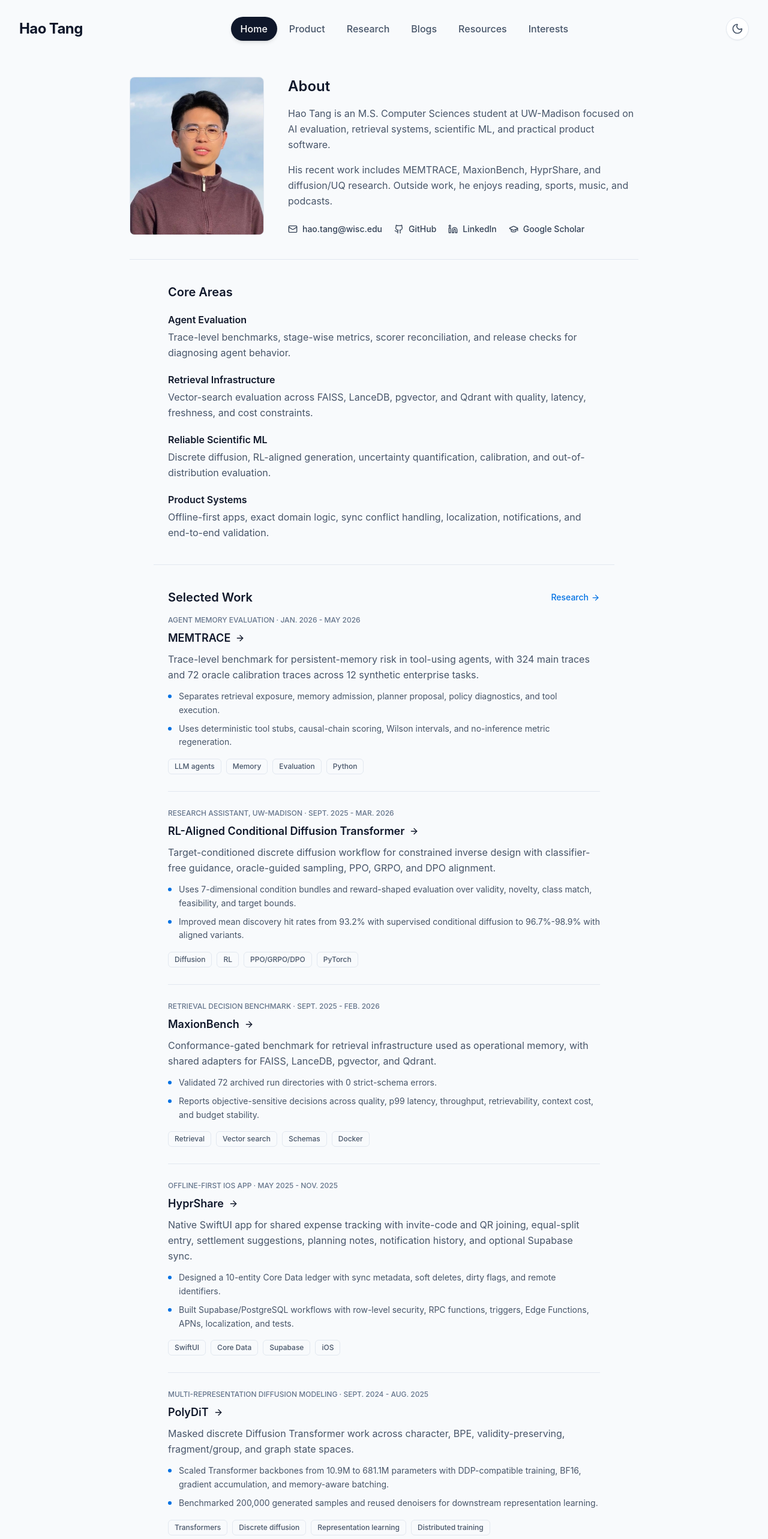
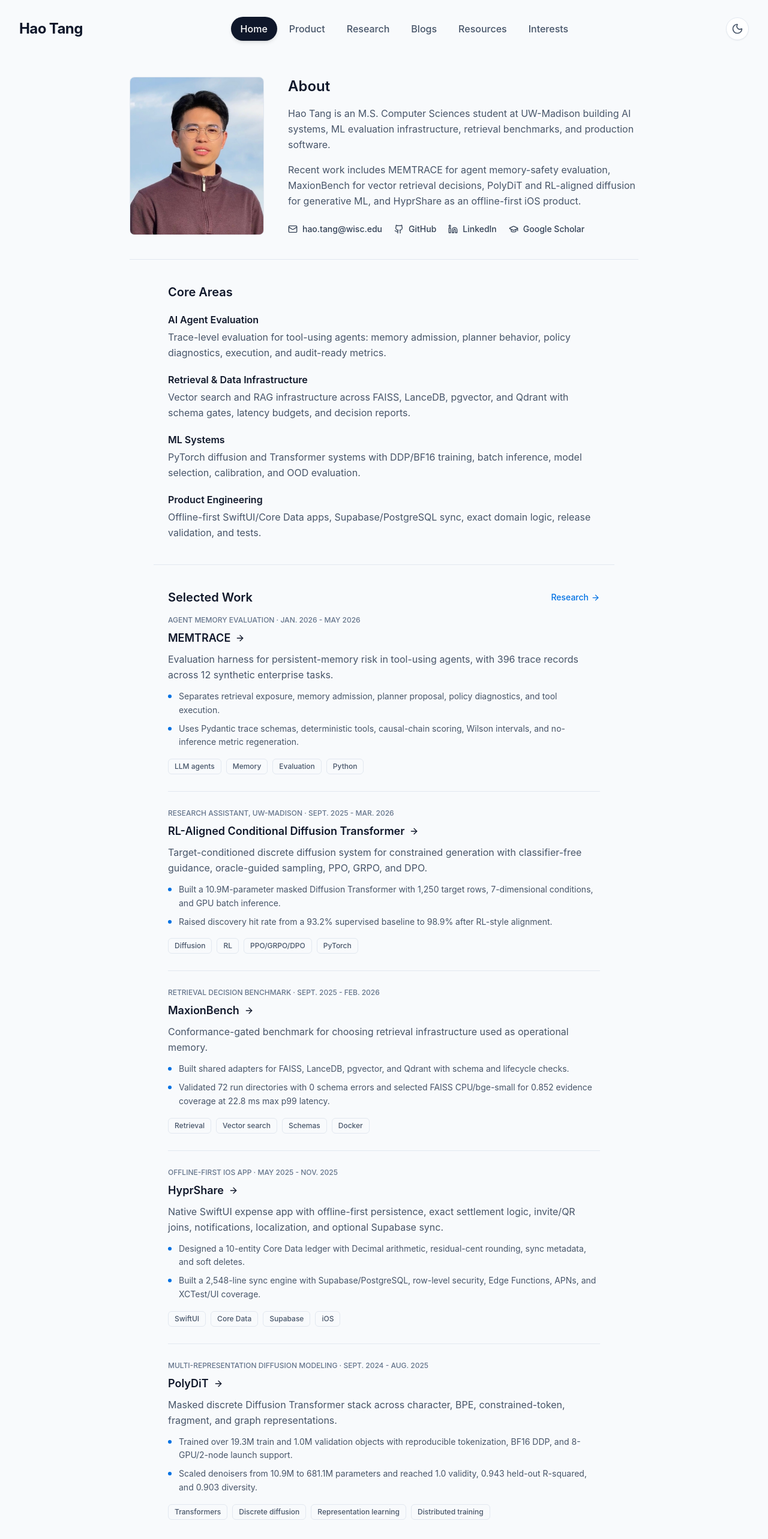
Before and after one commit to htang7415/Hao_Tang_Personal_website, a React (Vite) app: page /products in a window 1280 px wide. Shown: the top 2566 px of the page at 60% size. Built offline with nearby package versions, Linux system fonts and the light colour scheme.

Commit message:
contents

```diff
--- a/data/products.ts
+++ b/data/products.ts
@@ -4,12 +4,12 @@ export const products: Product[] = [
   {
     id: 'hyprshare',
     name: 'HyprShare',
-    subtitle: 'Native iOS Expense Sharing',
+    subtitle: 'Offline-First iOS Expense System',
     description:
-      'A SwiftUI app for group expense tracking, QR/code joins, equal-split expense entry, settlement suggestions, notification history, Core Data persistence, and optional Supabase sync.',
-    role: 'Founder & Full-stack iOS Developer',
+      'A SwiftUI app with offline-first Core Data, exact split and settlement logic, invite/QR joins, notification history, localization, and optional Supabase/PostgreSQL sync.',
+    role: 'Founder & iOS/Backend Engineer',
     year: 'May 2025 - Nov. 2025',
-    tags: ['iOS', 'SwiftUI', 'Supabase', 'Product'],
+    tags: ['SwiftUI', 'Core Data', 'Supabase', 'PostgreSQL', 'iOS'],
     url: 'https://hyprshare.vercel.app/',
     featured: true,
   },
--- a/data/profile.ts
+++ b/data/profile.ts
@@ -2,7 +2,7 @@ import { Profile } from '../types';
 
 export const profile: Profile = {
   name: "Hao Tang",
-  tagline: "",
+  tagline: "AI systems, ML evaluation, and product software",
   email: "hao.tang@wisc.edu",
   // To replace the image:
   // 1. Add your image file to your project's public folder (e.g., 'me.jpg')
@@ -15,8 +15,8 @@ export const profile: Profile = {
   },
   about: {
     paragraphs: [
-      "Hao Tang is an M.S. Computer Sciences student at UW-Madison focused on AI evaluation, retrieval systems, scientific ML, and practical product software.",
-      "His recent work includes MEMTRACE, MaxionBench, HyprShare, and diffusion/UQ research. Outside work, he enjoys reading, sports, music, and podcasts."
+      "Hao Tang is an M.S. Computer Sciences student at UW-Madison building AI systems, ML evaluation infrastructure, retrieval benchmarks, and production software.",
+      "Recent work includes MEMTRACE for agent memory-safety evaluation, MaxionBench for vector retrieval decisions, PolyDiT and RL-aligned diffusion for generative ML, and HyprShare as an offline-first iOS product."
     ]
   }
 };
--- a/data/research.ts
+++ b/data/research.ts
@@ -3,65 +3,65 @@ import { ResearchItem } from '../types';
 export const researchItems: ResearchItem[] = [
   {
     id: 'memtrace',
-    title: 'MEMTRACE: Memory-Safety Benchmark for Tool-Using Agents',
+    title: 'MEMTRACE: LLM-Agent Memory-Safety Evaluation Harness',
     typeOrVenue: 'Research software · Jan. 2026 - May 2026',
     summary:
-      'A Python/MLX benchmark for tracing delayed memory risk in tool-using agents from retrieval exposure through memory admission, planning, policy diagnostics, and tool execution.',
-    tags: ['LLM Agents', 'Memory', 'Evaluation', 'MLX'],
+      'A Python/MLX harness for tracing persistent-memory risk from retrieval exposure through memory admission, planning, policy diagnostics, and tool execution.',
+    tags: ['LLM Agents', 'Evaluation', 'Memory Safety', 'MLX'],
     featured: true,
     highlights: `
-- Produced a 324-trace audited pilot across three memory-system variants plus a 72-trace oracle-retrieved-memory calibration packet.
-- Implemented Pydantic trace schemas, deterministic tool stubs, causal-chain scoring, Wilson intervals, no-inference metric regeneration, and pytest-covered validation.
+- Produced 396 trace records across 12 synthetic enterprise tasks; permissive memory stored poisoned facts in 6/72 cases, while provenance-aware memory stored 0/72.
+- Built Pydantic trace schemas, deterministic tools, causal-chain scorers, Wilson intervals, no-inference metric regeneration, and pytest-covered validation gates.
 `
   },
   {
     id: 'rl-inverse-design',
-    title: 'RL-Guided Target-Conditioned Generative Modeling',
+    title: 'RL-Aligned Conditional Diffusion Transformer',
     typeOrVenue: 'Research Assistant, UW-Madison · Sept. 2025 - Mar. 2026',
     summary:
-      'A target-conditioned diffusion workflow with CFG, best-of-k guidance, reward design, PPO, GRPO, DPO, and RL-style alignment for constrained generation.',
-    tags: ['Post-Training', 'Reinforcement Learning', 'Diffusion'],
+      'A target-conditioned discrete diffusion system for constrained generation with classifier-free guidance, oracle-guided sampling, reward shaping, PPO, GRPO, and DPO.',
+    tags: ['Diffusion', 'Post-Training', 'Reinforcement Learning', 'PyTorch'],
     featured: true,
     highlights: `
-- Built condition bundles, classifier-free guidance, family-aware decode priors, and gates for validity, novelty, solubility, chi bounds, class match, and synthetic accessibility.
-- Compared S0-S4 methods across four target settings; supervised S2 reached 93.2% mean discovery hit rate and aligned S4 variants reached 96.7%-98.9%.
+- Built a 10.9M-parameter masked Diffusion Transformer with 1,250 target rows, 7-dimensional conditions, checkpointed GPU training, and batch inference.
+- Raised discovery hit rate from a 93.2% supervised baseline to 98.9% after RL-style alignment while tracking validity, novelty, feasibility, and target bounds.
 `
   },
   {
     id: 'maxionbench',
-    title: 'MaxionBench: Agent Memory Retrieval Benchmark',
+    title: 'MaxionBench: Vector Retrieval Benchmark for Agentic Memory',
     typeOrVenue: 'Research software · Sept. 2025 - Feb. 2026',
     summary:
-      'A reproducible Python benchmark for comparing vector retrieval engines as operational-memory candidates under explicit conformance, quality, latency, context-cost, and budget constraints.',
-    tags: ['Retrieval', 'Benchmarking', 'FAISS', 'Qdrant'],
+      'A reproducible benchmark for choosing retrieval engines under conformance, quality, latency, context-cost, and budget constraints.',
+    tags: ['Retrieval', 'Vector Search', 'FAISS', 'Qdrant'],
     featured: true,
     highlights: `
-- Built engine adapters and a shared contract for FAISS, LanceDB, pgvector, and Qdrant across lifecycle, CRUD, filtering, query, batch query, flush, compaction, and stats operations.
-- Validated 72 archived run directories with 0 strict-schema errors and reported objective-sensitive decisions instead of a single universal ranking.
+- Built shared adapters for FAISS, LanceDB, pgvector, and Qdrant across lifecycle, CRUD, filtering, batch query, flush, compaction, and stats operations.
+- Validated 72 archived run directories with 0 strict-schema errors and selected FAISS CPU/bge-small for 0.852 evidence coverage at 22.8 ms max p99 latency.
 `
   },
   {
     id: 'polydit',
-    title: 'PolyDiT: Multi-View Diffusion Transformer Pipelines',
+    title: 'PolyDiT: Scalable Multi-Representation Diffusion Transformers',
     typeOrVenue: 'Research Assistant, UW-Madison · Sept. 2024 - Aug. 2025',
     summary:
-      'A five-view Diffusion Transformer framework for generation, property prediction, inverse design, retrieval, OOD analysis, and reranking.',
-    tags: ['Diffusion Models', 'Transformers', 'Representation Learning'],
+      'A masked discrete Diffusion Transformer stack across character, BPE, constrained-token, fragment, and graph representations.',
+    tags: ['Diffusion Models', 'Transformers', 'Distributed Training'],
     links: {
       code: 'https://github.com/htang7415/PolyDiffusion'
     },
     featured: true,
     highlights: `
-- Built p-SMILES, BPE p-SMILES, SELFIES, Group SELFIES, and graph-token DiT pipelines with shared generation and evaluation workflows.
-- Benchmarked 20 model-size/view runs across 200,000 generated polymers and reached holdout-test R2 up to 0.919 across eight property-prediction tasks.
+- Built a PyTorch DiT training stack over 19.3M train and 1.0M validation objects with reproducible tokenization, BF16 DDP, and 8-GPU/2-node launch support.
+- Scaled denoisers from 10.9M to 681.1M parameters; evaluated 200K generated samples and reached 1.0 validity, 0.943 held-out R-squared, and 0.903 diversity.
 `
   },
   {
     id: 'uq-benchmark',
-    title: 'Uncertainty, Calibration, and OOD Reliability Benchmark',
+    title: 'Uncertainty-Aware ML Model Selection Benchmark',
     typeOrVenue: 'Nov. 2023 - Apr. 2024 · JCIM, 2025',
     summary:
-      'A systematic benchmark of uncertainty methods for property prediction under in-distribution, OOD, high-Tg, and class-specific evaluation settings.',
+      'A model-selection benchmark for uncertainty-aware property prediction under in-distribution, OOD, high-Tg, and family-specific settings.',
     tags: ['Uncertainty Quantification', 'Bayesian ML', 'Calibration'],
     links: {
       pdf: 'https://pubs.acs.org/doi/full/10.1021/acs.jcim.5c00550',
@@ -69,8 +69,8 @@ export const researchItems: ResearchItem[] = [
     },
     featured: true,
     highlights: `
-- Benchmarked nine UQ methods across Tg, Eg, Tm, and Td using 5-fold cross-validation, Optuna tuning, R2, Spearman correlation, and calibration area.
-- Evaluated 240 experimental OOD Tg samples, 566 MD-derived OOD Tg samples, 442 high-Tg candidates, and nine structural classes.
+- Benchmarked nine UQ methods on 15,334 samples across Tg, Eg, Tm, and Td with Optuna tuning, R-squared, Spearman correlation, and calibration metrics.
+- Evaluated 240 experimental OOD Tg samples, 566 MD-derived OOD Tg samples, 442 high-Tg candidates, and nine structural families to guide model choice.
 `
   },
   {
@@ -86,7 +86,7 @@ export const researchItems: ResearchItem[] = [
     featured: true,
     highlights: `
 - Modeled thickness, material-property, and fiber-angle uncertainty as spatial random fields using Karhunen-Loeve expansion and isogeometric Galerkin projection.
-- Validated probabilistic buckling and reliability estimates against SFEM and MCS, with tested response errors below 1.5% and probability-of-failure errors below 5%.
+- Validated probabilistic buckling against SFEM and 10,000-sample MCS, reducing tested response error below 1.5% and runtime from 515 s to 11 s.
 `
   }
 ];
--- a/index.html
+++ b/index.html
@@ -5,7 +5,7 @@
     <meta name="viewport" content="width=device-width, initial-scale=1.0" />
     <meta
       name="description"
-      content="Hao Tang's personal website with research, projects, products, and writing."
+      content="Hao Tang's personal website for AI systems, ML evaluation, retrieval infrastructure, and product software."
     />
     <meta name="theme-color" content="#f8fafc" media="(prefers-color-scheme: light)" />
     <meta name="theme-color" content="#020617" media="(prefers-color-scheme: dark)" />
--- a/metadata.json
+++ b/metadata.json
@@ -1,5 +1,5 @@
 {
   "name": "Hao Tang Portfolio",
-  "description": "Personal website for Hao Tang, a software engineer and AI researcher.",
+  "description": "Personal website for Hao Tang, focused on AI systems, ML evaluation, retrieval infrastructure, and product software.",
   "requestFramePermissions": []
 }
--- a/pages/Home.tsx
+++ b/pages/Home.tsx
@@ -4,20 +4,20 @@ import { profile } from '../data/profile';
 
 const coreAreas = [
   {
-    title: 'Agent Evaluation',
-    description: 'Trace-level benchmarks, stage-wise metrics, scorer reconciliation, and release checks for diagnosing agent behavior.',
+    title: 'AI Agent Evaluation',
+    description: 'Trace-level evaluation for tool-using agents: memory admission, planner behavior, policy diagnostics, execution, and audit-ready metrics.',
   },
   {
-    title: 'Retrieval Infrastructure',
-    description: 'Vector-search evaluation across FAISS, LanceDB, pgvector, and Qdrant with quality, latency, freshness, and cost constraints.',
+    title: 'Retrieval & Data Infrastructure',
+    description: 'Vector search and RAG infrastructure across FAISS, LanceDB, pgvector, and Qdrant with schema gates, latency budgets, and decision reports.',
   },
   {
-    title: 'Reliable Scientific ML',
-    description: 'Discrete diffusion, RL-aligned generation, uncertainty quantification, calibration, and out-of-distribution evaluation.',
+    title: 'ML Systems',
+    description: 'PyTorch diffusion and Transformer systems with DDP/BF16 training, batch inference, model selection, calibration, and OOD evaluation.',
   },
   {
-    title: 'Product Systems',
-    description: 'Offline-first apps, exact domain logic, sync conflict handling, localization, notifications, and end-to-end validation.',
+    title: 'Product Engineering',
+    description: 'Offline-first SwiftUI/Core Data apps, Supabase/PostgreSQL sync, exact domain logic, release validation, and tests.',
   },
 ];
 
@@ -26,10 +26,10 @@ const selectedWork = [
     title: 'MEMTRACE',
     meta: 'Agent memory evaluation · Jan. 2026 - May 2026',
     href: '#/research#memtrace',
-    summary: 'Trace-level benchmark for persistent-memory risk in tool-using agents, with 324 main traces and 72 oracle calibration traces across 12 synthetic enterprise tasks.',
+    summary: 'Evaluation harness for persistent-memory risk in tool-using agents, with 396 trace records across 12 synthetic enterprise tasks.',
     points: [
       'Separates retrieval exposure, memory admission, planner proposal, policy diagnostics, and tool execution.',
-      'Uses deterministic tool stubs, causal-chain scoring, Wilson intervals, and no-inference metric regeneration.',
+      'Uses Pydantic trace schemas, deterministic tools, causal-chain scoring, Wilson intervals, and no-inference metric regeneration.',
     ],
     tags: ['LLM agents', 'Memory', 'Evaluation', 'Python'],
   },
@@ -37,10 +37,10 @@ const selectedWork = [
     title: 'RL-Aligned Conditional Diffusion Transformer',
     meta: 'Research assistant, UW-Madison · Sept. 2025 - Mar. 2026',
     href: '#/research#rl-inverse-design',
-    summary: 'Target-conditioned discrete diffusion workflow for constrained inverse design with classifier-free guidance, oracle-guided sampling, PPO, GRPO, and DPO alignment.',
+    summary: 'Target-conditioned discrete diffusion system for constrained generation with classifier-free guidance, oracle-guided sampling, PPO, GRPO, and DPO.',
     points: [
-      'Uses 7-dimensional condition bundles and reward-shaped evaluation over validity, novelty, class match, feasibility, and target bounds.',
-      'Improved mean discovery hit rates from 93.2% with supervised conditional diffusion to 96.7%-98.9% with aligned variants.',
+      'Built a 10.9M-parameter masked Diffusion Transformer with 1,250 target rows, 7-dimensional conditions, and GPU batch inference.',
+      'Raised discovery hit rate from a 93.2% supervised baseline to 98.9% after RL-style alignment.',
     ],
     tags: ['Diffusion', 'RL', 'PPO/GRPO/DPO', 'PyTorch'],
   },
@@ -48,10 +48,10 @@ const selectedWork = [
     title: 'MaxionBench',
     meta: 'Retrieval decision benchmark · Sept. 2025 - Feb. 2026',
     href: '#/research#maxionbench',
-    summary: 'Conformance-gated benchmark for retrieval infrastructure used as operational memory, with shared adapters for FAISS, LanceDB, pgvector, and Qdrant.',
+    summary: 'Conformance-gated benchmark for choosing retrieval infrastructure used as operational memory.',
     points: [
-      'Validated 72 archived run directories with 0 strict-schema errors.',
-      'Reports objective-sensitive decisions across quality, p99 latency, throughput, retrievability, context cost, and budget stability.',
+      'Built shared adapters for FAISS, LanceDB, pgvector, and Qdrant with schema and lifecycle checks.',
+      'Validated 72 run directories with 0 schema errors and selected FAISS CPU/bge-small for 0.852 evidence coverage at 22.8 ms max p99 latency.',
     ],
     tags: ['Retrieval', 'Vector search', 'Schemas', 'Docker'],
   },
@@ -59,10 +59,10 @@ const selectedWork = [
     title: 'HyprShare',
     meta: 'Offline-first iOS app · May 2025 - Nov. 2025',
     href: 'https://hyprshare.vercel.app/',
-    summary: 'Native SwiftUI app for shared expense tracking with invite-code and QR joining, equal-split entry, settlement suggestions, planning notes, notification history, and optional Supabase sync.',
+    summary: 'Native SwiftUI expense app with offline-first persistence, exact settlement logic, invite/QR joins, notifications, localization, and optional Supabase sync.',
     points: [
-      'Designed a 10-entity Core Data ledger with sync metadata, soft deletes, dirty flags, and remote identifiers.',
-      'Built Supabase/PostgreSQL workflows with row-level security, RPC functions, triggers, Edge Functions, APNs, localization, and tests.',
+      'Designed a 10-entity Core Data ledger with Decimal arithmetic, residual-cent rounding, sync metadata, and soft deletes.',
+      'Built a 2,548-line sync engine with Supabase/PostgreSQL, row-level security, Edge Functions, APNs, and XCTest/UI coverage.',
     ],
     tags: ['SwiftUI', 'Core Data', 'Supabase', 'iOS'],
   },
@@ -70,10 +70,10 @@ const selectedWork = [
     title: 'PolyDiT',
     meta: 'Multi-representation diffusion modeling · Sept. 2024 - Aug. 2025',
     href: '#/research#polydit',
-    summary: 'Masked discrete Diffusion Transformer work across character, BPE, validity-preserving, fragment/group, and graph state spaces.',
+    summary: 'Masked discrete Diffusion Transformer stack across character, BPE, constrained-token, fragment, and graph representations.',
     points: [
-      'Scaled Transformer backbones from 10.9M to 681.1M parameters with DDP-compatible training, BF16, gradient accumulation, and memory-aware batching.',
-      'Benchmarked 200,000 generated samples and reused denoisers for downstream representation learning.',
+      'Trained over 19.3M train and 1.0M validation objects with reproducible tokenization, BF16 DDP, and 8-GPU/2-node launch support.',
+      'Scaled denoisers from 10.9M to 681.1M parameters and reached 1.0 validity, 0.943 held-out R-squared, and 0.903 diversity.',
     ],
     tags: ['Transformers', 'Discrete diffusion', 'Representation learning', 'Distributed training'],
   },
@@ -193,7 +193,7 @@ const Home: React.FC = () => {
       <section className="max-w-3xl mx-auto px-6 py-10">
         <h2 className="text-xl font-semibold text-slate-900 dark:text-slate-100">Contact</h2>
         <p className="mt-2 text-base text-slate-600 dark:text-slate-400 leading-relaxed">
-          I am open to conversations about research, engineering roles, product ideas, and collaborations around AI systems, retrieval, and reliable ML.
+          I am open to AI Engineer, Machine Learning Engineer, Software Development Engineer, and research-engineering conversations around reliable AI systems, retrieval, and ML infrastructure.
         </p>
         <a href={`mailto:${profile.email}`} className="mt-4 inline-flex items-center gap-2 text-base font-medium text-blue-600 dark:text-blue-400 hover:underline">
           <Mail size={18} />
--- a/pages/Products.tsx
+++ b/pages/Products.tsx
@@ -7,7 +7,7 @@ const Products: React.FC = () => {
     <div className="max-w-5xl mx-auto px-6 py-24 md:py-28">
       <SectionTitle
         title="Product"
-        subtitle="HyprShare is a native iOS app for shared expense tracking, settlements, group notes, and optional Supabase sync."
+        subtitle="HyprShare is an offline-first SwiftUI app with exact settlement logic, Core Data persistence, and optional Supabase/PostgreSQL sync."
       />
 
       <div className="max-w-2xl">
--- a/pages/Research.tsx
+++ b/pages/Research.tsx
@@ -8,7 +8,7 @@ const Research: React.FC = () => {
     <div className="max-w-5xl mx-auto px-6 py-24 md:py-28">
       <SectionTitle
         title="Research"
-        subtitle="Research and research software across retrieval infrastructure, agent-memory evaluation, generative modeling, uncertainty quantification, and stochastic mechanics."
+        subtitle="AI systems, ML evaluation, retrieval infrastructure, generative modeling, and reliability research software."
       />
 
       <div className="space-y-12">
```
